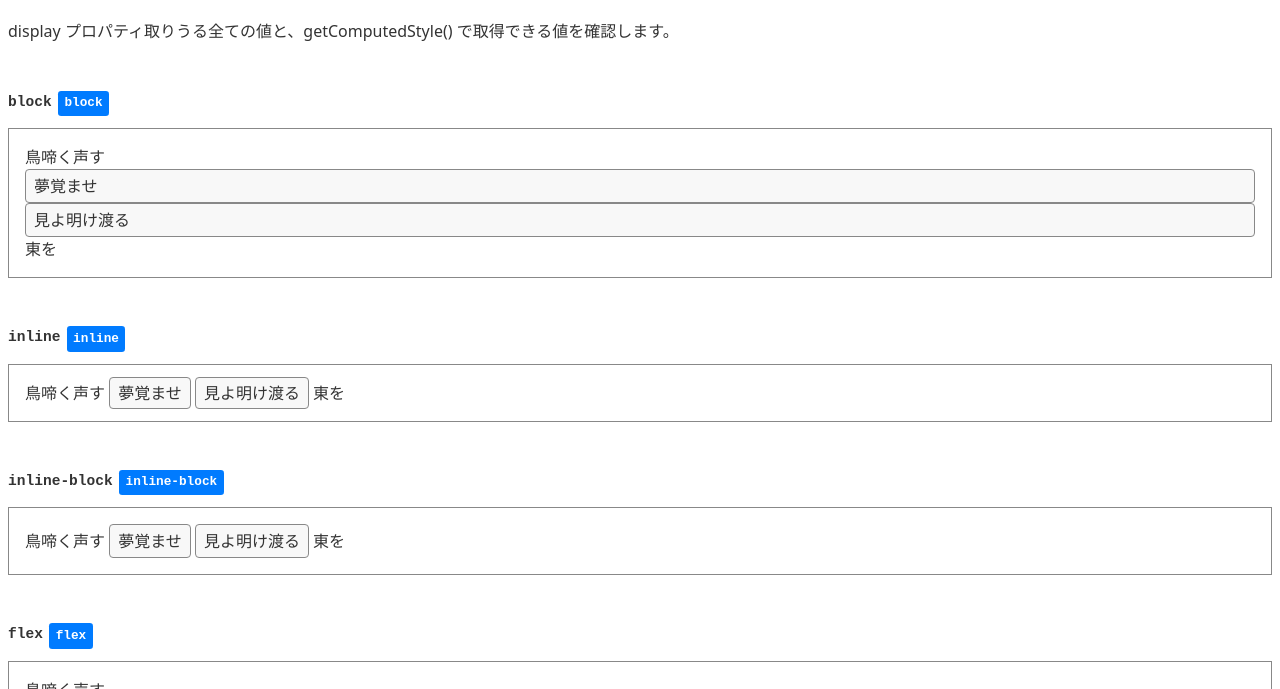
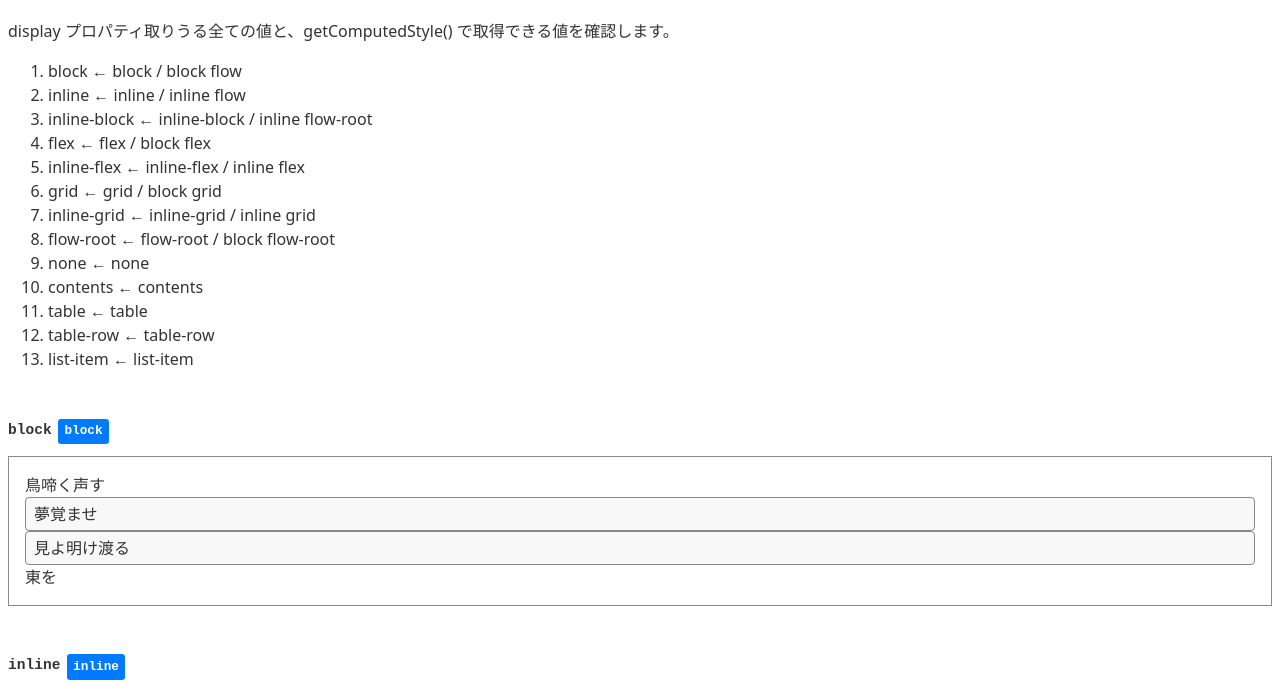
Before and after one commit to sharapeco/labs.suzume.dev., a website: page html/css/display/index.html in a window 1280 px wide. Shown: the part 72-761 px from the top of the page. Drawn offline with Linux system fonts and the light colour scheme.

Commit message:
✨ computedStyleとの比較を追加

```diff
--- a/html/css/display/display.js
+++ b/html/css/display/display.js
@@ -1,6 +1,7 @@
 const templateSection = document.querySelector(".section");
 templateSection.remove();
 
+/** CSSで使用しているクラス名。`--` を ` ` に置換すると display プロパティの値になる。 */
 const classNames = [
 	"block",
 	"inline",
@@ -24,9 +25,14 @@ const classNames = [
 	"table-row",
 	"list-item",
 ];
+
+/** 結果を格納する写像。キーは計算値、値は display プロパティの値の集合。 */
+const styleMap = new Map();
+
 for (const className of classNames) {
+	const display = className.replace(/--/, " ");
 	const section = templateSection.cloneNode(true);
-	section.querySelector("h2").textContent = className.replace(/--/, " ");
+	section.querySelector("h2").textContent = display;
 	for (const item of section.querySelectorAll(".item")) {
 		item.classList.add(className);
 	}
@@ -34,10 +40,25 @@ for (const className of classNames) {
 
 	const h2 = section.querySelector("h2");
 	const item = section.querySelector(".item");
-	const style = window.getComputedStyle(item);
-	const display = style.display;
+	const computedStyle = window.getComputedStyle(item);
 	const result = document.createElement("span");
 	result.classList.add("result");
-	result.textContent = display;
+	result.textContent = computedStyle.display;
 	h2.appendChild(result);
+
+	if (!styleMap.has(computedStyle.display)) {
+		styleMap.set(computedStyle.display, new Set());
+	}
+	styleMap.get(computedStyle.display).add(display);
+	console.log(computedStyle.display, "←", display);
 }
+
+const resultDiv = document.getElementById("result");
+const resultList = document.createElement("ol");
+for (const [key, value] of styleMap.entries()) {
+	const line = `${key} ← ${Array.from(value).join(" / ")}`;
+	const li = document.createElement("li");
+	li.textContent = line;
+	resultList.appendChild(li);
+}
+resultDiv.appendChild(resultList);
--- a/html/css/display/index.html
+++ b/html/css/display/index.html
@@ -133,6 +133,8 @@
 	<h1>display プロパティの全ての値</h1>
 	<p>display プロパティ取りうる全ての値と、getComputedStyle() で取得できる値を確認します。</p>
 
+	<div id="result"></div>
+
 	<div class="section">
 		<h2>block</h2>
 		<div class="box">
```
